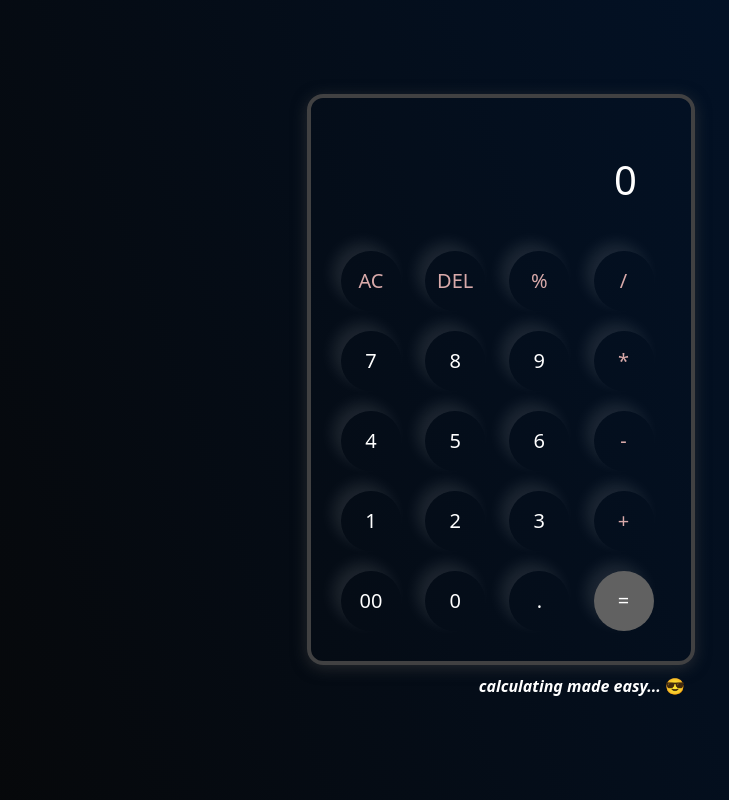
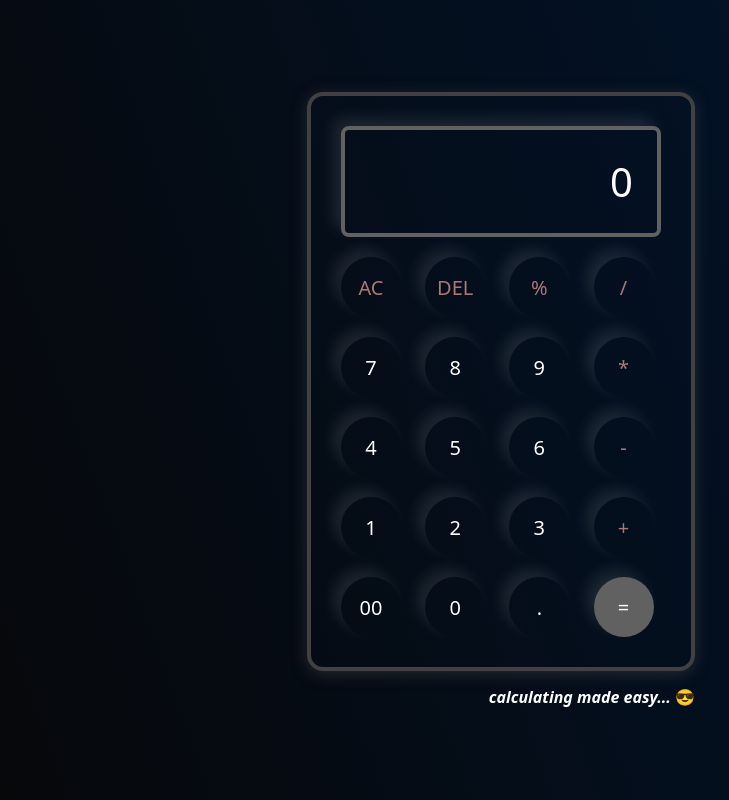
Before and after one commit to Wandeyajet/Calculator_js, a plain HTML site: page index.html in a window 1280 px wide. Shown: the whole page, without its empty margins (139-868 px from the left). Drawn offline with Linux system fonts and the light colour scheme.

Commit message:
calculator update
# improved on readability of codes
# added icon logo
improved on csss

```diff
--- a/index.html
+++ b/index.html
@@ -4,30 +4,35 @@
     <meta charset="UTF-8">
     <meta name="viewport" content="width=device-width, initial-scale=1.0">
     <link rel="stylesheet" href="style.css" />
+     <link rel="icon" type="image/png" sizes="32x32" href="./images/cal-logo.png">
     <title>Calculator_App</title>
 </head>
 <body>
-   <div class="container">
-      <div class="calculator">
-        <input type="text" id="inputBox" placeholder="0" />
+   <main class="container">
+      <section class="calculator">
+        <input type="text" id="inputBox" placeholder="0" aria-label="Calculator display" />
+
         <div>
           <button class="button operator" type="button">AC</button>
           <button class="button operator"  type="button">DEL</button>
           <button class="button operator"  type="button">%</button>
           <button class="button operator"  type="button">/</button>
         </div>
+
         <div>
           <button class="button"  type="button">7</button>
           <button class="button" type="button">8</button>
           <button class="button"  type="button">9</button>
           <button class="button operator"  type="button">*</button>
         </div>
+
         <div>
           <button class="button"  type="button">4</button>
           <button class="button"  type="button">5</button>
           <button class="button"  type="button">6</button>
           <button class="button operator"  type="button">-</button>
         </div>
+
         <div>
           <button class="button" type="button" >1</button>
           <button class="button"  type="button">2</button>
@@ -41,12 +46,13 @@
           <button class="button"  type="button">.</button>
           <button class="button equalBtn" type="button" >=</button>
         </div>
-      </div>
+      </section>
+
              <footer class="note">
         <em> calculating made easy...</em> 😎
       </footer>
-    </div>
 
+    </main>
 
     <script src="script.js"></script>
 </body>
--- a/script.js
+++ b/script.js
@@ -1,20 +1,26 @@
-let input = document.getElementById("inputBox");
-let buttons = document.querySelectorAll("button");
+const input = document.getElementById("inputBox");
 
-let string = "";
-let arr = Array.from(buttons);
+const buttons = document.querySelectorAll("button");
+
+const string = "";
+
+const arr = Array.from(buttons);
+
 arr.forEach((button) => {
-  button.addEventListener("click", (e) => {
-    if (e.target.innerHTML == "=") {
-      string = eval(string);
+  button.addEventListener("click", (e) =>{
+    if (e.target.innerHTML == "="){
+     string = eval(string);
       input.value = string;
-    } else if (e.target.innerHTML == "AC") {
+    }
+    else if (e.target.innerHTML == "AC"){
       string = "";
       input.value = string;
-    } else if (e.target.innerHTML == "DEL") {
+    }
+    else if (e.target.innerHTML == "DEL") {
       string = string.substring(0, string.length - 1);
       input.value = string;
-    } else {
+    }
+    else {
       string += e.target.innerHTML;
       input.value = string;
     }
--- a/style.css
+++ b/style.css
@@ -2,7 +2,7 @@
     margin: 0;
     padding: 0;
     box-sizing: border-box;
-    font-family: system-ui, -apple-system, BlinkMacSystemFont, 'Segoe UI', Roboto, Oxygen, Ubuntu, Cantarell, 'Open Sans', 'Helvetica Neue', sans-serif
+    font-family: system-ui, -apple-system, BlinkMacSystemFont, 'Segoe UI', Roboto, Oxygen, Ubuntu, Cantarell, 'Open Sans', 'Helvetica Neue', sans-serif;
 }
 
 body{
@@ -24,7 +24,9 @@ body{
 
 input{
     width: 320px;
-    border: none;
+    border: 4px solid   rgb(97, 97, 97);
+    box-shadow: -8px -8px 15px rgba(255, 255, 255, 0.1);
+    border-radius: 8px;
     padding: 24px;
     margin: 10px;
     background: transparent;
@@ -57,7 +59,7 @@ button{
 }
 
 .operator{
-    color: rgb(217, 170, 170);
+    color: rgb(175, 117, 117);
 }
 .note{
     color: white;
@@ -69,6 +71,8 @@ button{
 bottom: 0;
 right:0; */
     text-align: right;
-    padding: 10px;
+    padding-top: 15px;
     padding-left: 20px;
+    /* margin-top: 10px; */
+
 }
```
Also changed, not shown: images/cal-logo.png (added).
